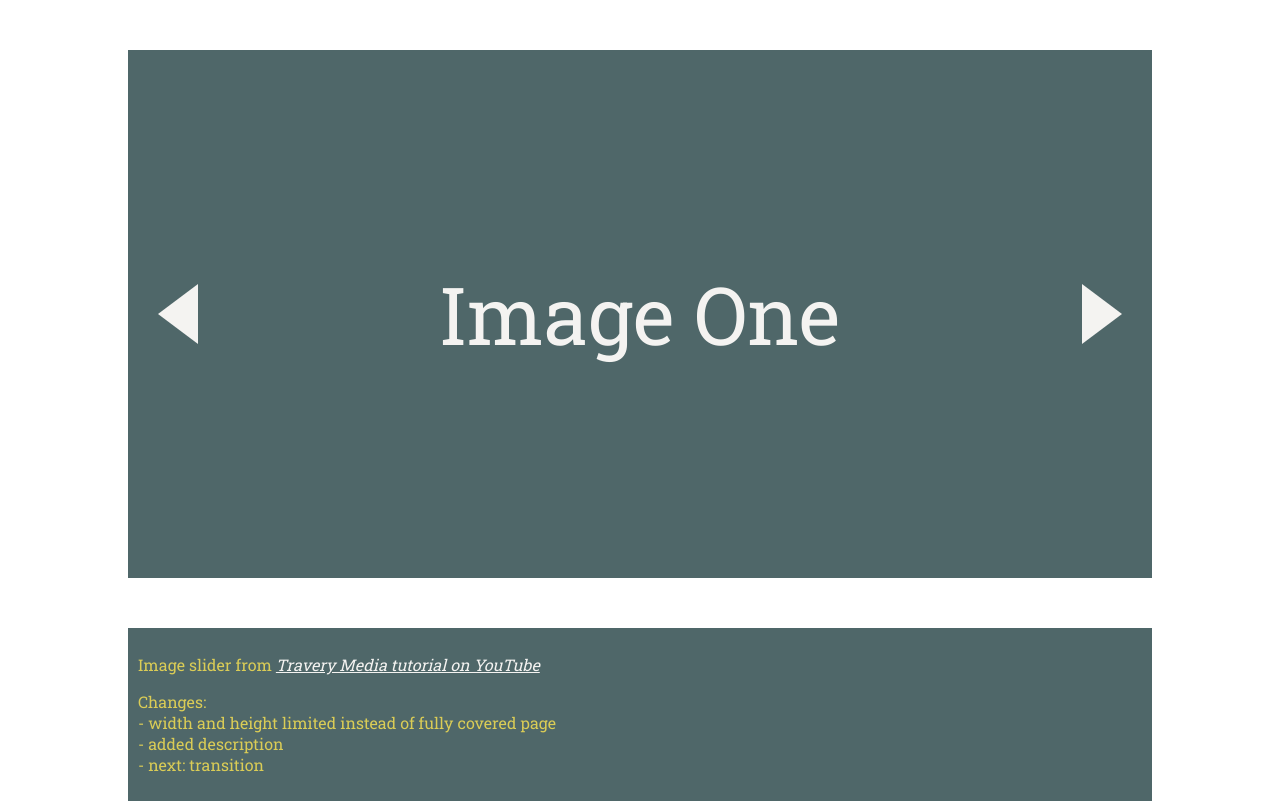
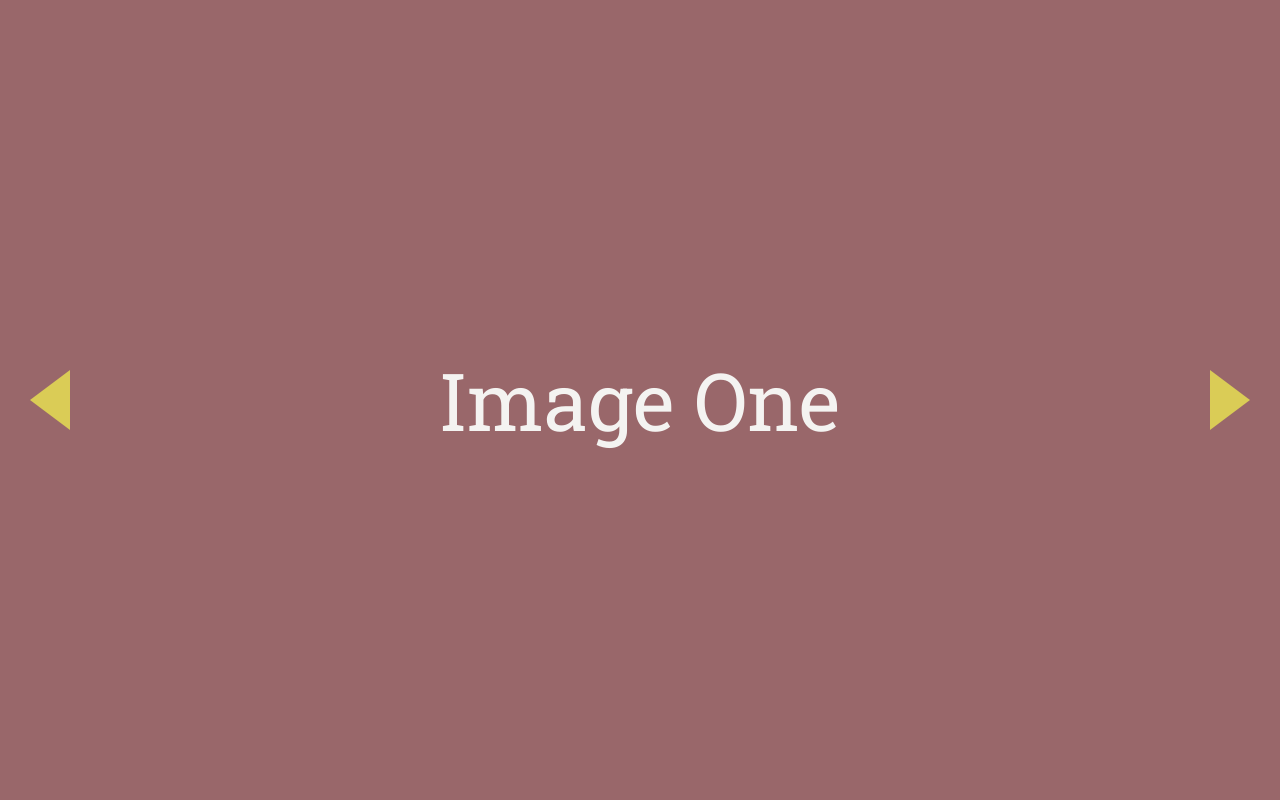
Before and after one commit to berit-stange/basic-frontend-elements, a plain HTML site: page index.html in a window 1280 px wide. Drawn offline with Linux system fonts and the light colour scheme.

Commit message:
back to basic code

```diff
--- a/index.html
+++ b/index.html
@@ -43,15 +43,15 @@
 
         </div>
 
-        <div class="description">
-            <p>Image slider from <a href="https://youtu.be/7ZO2RTMNSAY">Travery Media tutorial on
+        <!-- <div class="description">
+            <p>Image slider from <a href="https://youtu.be/7ZO2RTMNSAY">Traversy Media tutorial on
                     YouTube</a></p>
             <p>Changes: <br>
                 - width and height limited instead of fully covered page <br>
                 - added description <br>
                 - next: transition
             </p>
-        </div>
+        </div> -->
 
     </div>
 
--- a/js/slider.js
+++ b/js/slider.js
@@ -7,6 +7,7 @@ let sliderImages = document.querySelectorAll(".slide"),
 function reset() {
     for (let i = 0; i < sliderImages.length; i++) {
         sliderImages[i].style.display = "none";
+        // sliderImages[i].classList.add("hide");
     }
 }
 
@@ -14,12 +15,14 @@ function reset() {
 function startSlide() {
     reset();
     sliderImages[0].style.display = "block";
+    // sliderImages[0].classList.add("show");
 }
 
 //show previous
 function slideLeft() {
     reset();
     sliderImages[current - 1].style.display = "block";
+    // sliderImages[current - 1].classList.add("show");
     current--; //decrease current by 1
 }
 
@@ -27,6 +30,7 @@ function slideLeft() {
 function slideRight() {
     reset();
     sliderImages[current + 1].style.display = "block";
+    // sliderImages[current + 1].classList.add("show");
     current++; //increase current by 1
 }
 
--- a/style.scss
+++ b/style.scss
@@ -17,13 +17,20 @@ body,
 
 .slider-container {
     width: 80vw;
-    margin: 0 auto;
+    // width: 80vw;
+    width: 100%;
+    // margin: 0 auto;
 }
 
 .wrap {
     position: relative;
-    width: 80vw;
-    margin: 50px auto;
+    // width: 80vw;
+    width: 100%;
+    // margin: 50px auto;
+}
+
+#slider {
+    position: relative;
 }
 
 .slide {
@@ -33,7 +40,7 @@ body,
 }
 
 .slide1 {
-    background-image: url("/img/01-4f6769.jpg");
+    background-image: url("/img/03-996769.jpg");
 }
 
 .slide2 {
@@ -41,7 +48,7 @@ body,
 }
 
 .slide3 {
-    background-image: url("/img/03-996769.jpg");
+    background-image: url("/img/01-4f6769.jpg ");
 }
 
 .slide-content {
@@ -51,7 +58,7 @@ body,
     align-items: center;
     text-align: center;
     width: 100%;
-    height: 66vh;
+    height: 100vh;
 }
 
 .slide-content span {
@@ -67,11 +74,12 @@ body,
     width: 0;
     height: 0;
     border-style: solid;
+    z-index: 3000;
 }
 
 #arrow-left {
     border-width: 30px 40px 30px 0;
-    border-color: transparent $base-color transparent transparent;
+    border-color: transparent $accent-color transparent transparent;
     left: 0;
     margin-left: 30px;
 
@@ -82,7 +90,7 @@ body,
 
 #arrow-right {
     border-width: 30px 0 30px 40px;
-    border-color: transparent transparent transparent $base-color;
+    border-color: transparent transparent transparent $accent-color;
     right: 0;
     margin-right: 30px;
 
@@ -95,6 +103,7 @@ body,
     background-color: $dark-color;
     color: $accent-color;
     padding: 10px;
+    position: relative;
 
     a {
         color: $base-color;
@@ -105,3 +114,15 @@ body,
         }
     }
 }
+
+.hide {
+    display: none;
+}
+
+.show {
+    display: block;
+    position: absolute;
+    top:0;
+    left: 0;
+    z-index: 1000;
+}
```
Also changed, not shown: style.css, 1 other file.
